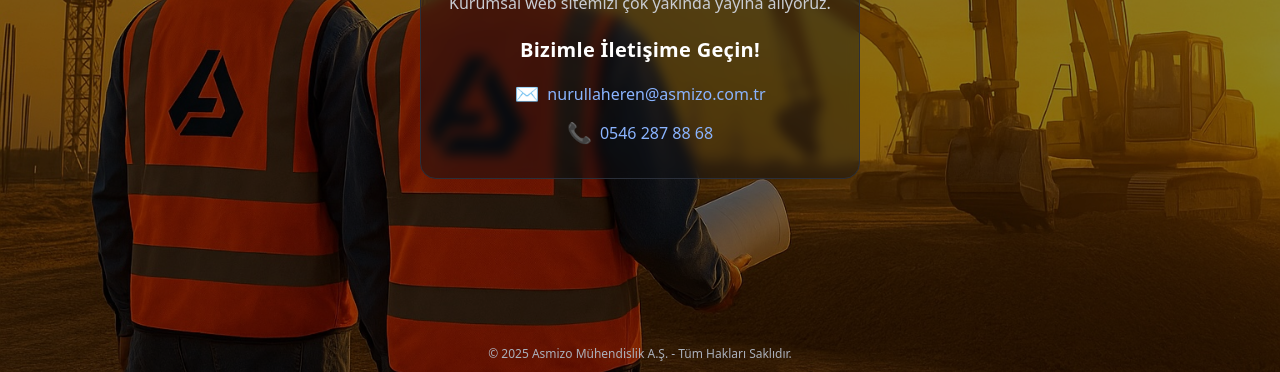
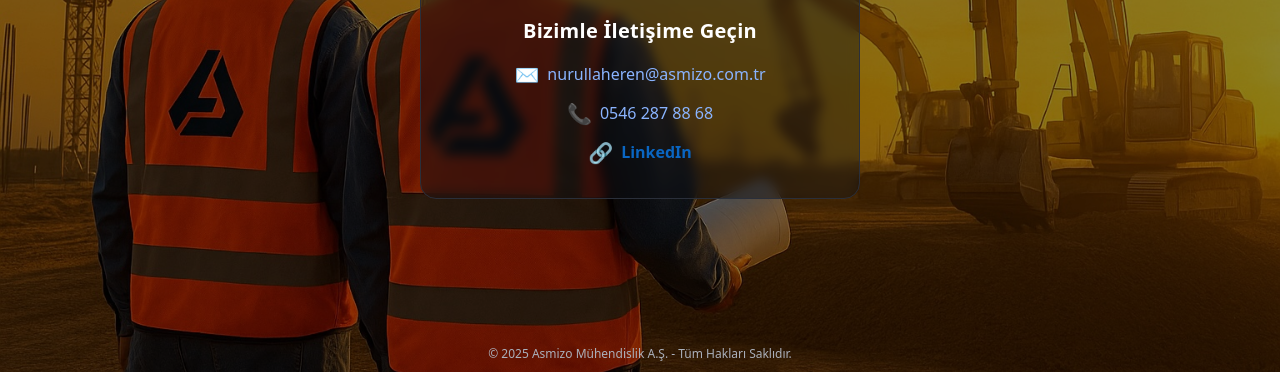
Before and after one commit to ArCiviL/arcivil.github.io, a plain HTML site: page index.html in a window 1280 px wide. Shown: the part 428-800 px from the top of the page. Drawn offline with Linux system fonts and the light colour scheme.

Commit message:
Update index.html

```diff
--- a/index.html
+++ b/index.html
@@ -66,6 +66,12 @@
       .contact-item .icon{
         font-size:20px;
       }
+
+      /* LinkedIn linkine özel renk */
+      .contact-item a[href*="linkedin"]{
+        color:#0a66c2;
+        font-weight:600;
+      }
   </style>
 </head>
 <body>
@@ -79,7 +85,7 @@
     <h1>Asmizo Mühendislik A.Ş.</h1>
     <p>Kurumsal web sitemizi çok yakında yayına alıyoruz.</p>
 
-    <h2>Bizimle İletişime Geçin!</h2>
+        <h2>Bizimle İletişime Geçin</h2>
     <div class="contact-vertical">
       <div class="contact-item">
         <div class="icon">✉️</div>
@@ -89,7 +95,12 @@
         <div class="icon">📞</div>
         <a href="tel:+905462878868">0546 287 88 68</a>
       </div>
+      <div class="contact-item">
+        <div class="icon">🔗</div>
+        <a href="https://www.linkedin.com/company/asmizo/" target="_blank" rel="noopener">LinkedIn</a>
       </div>
+    </div>
+
   </div>
 
   <footer>
```
Lines whose indentation alone changed are shown as unchanged.
